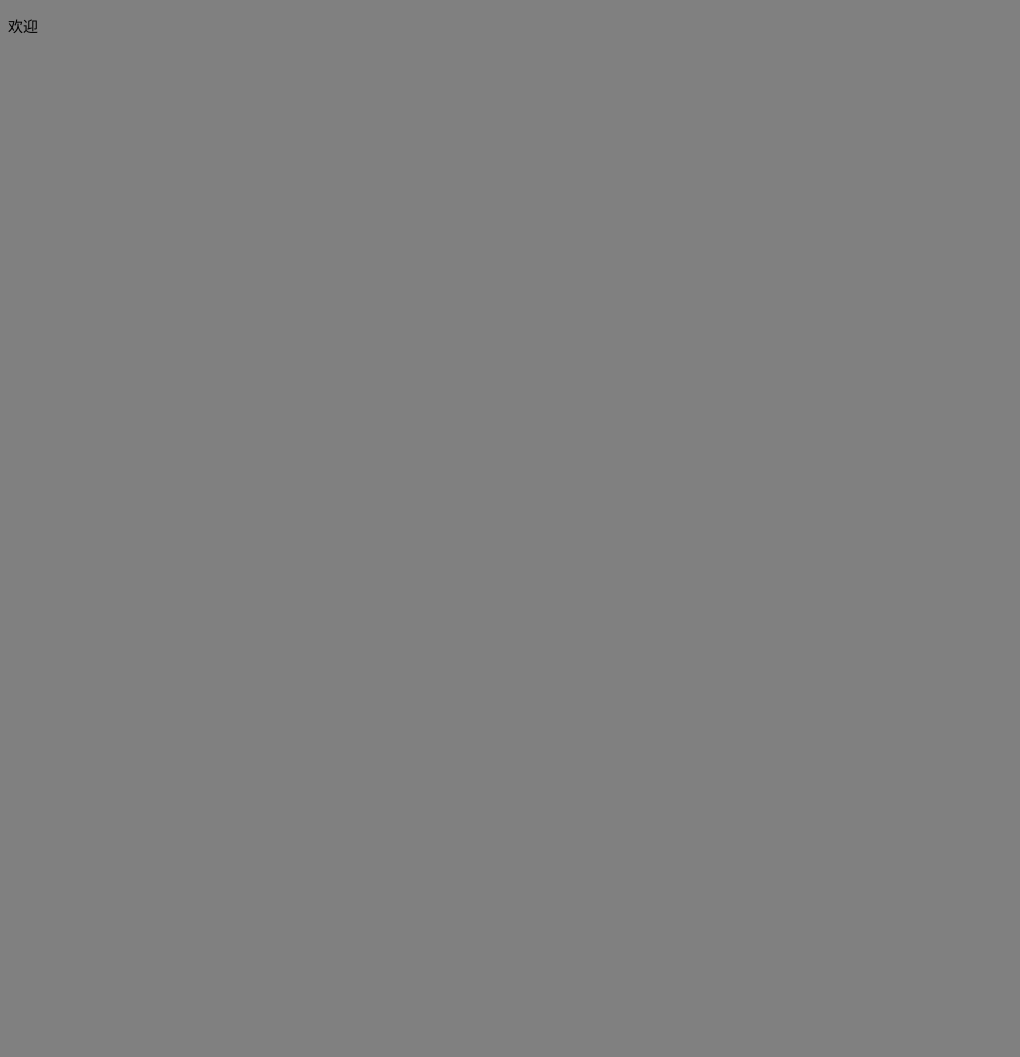
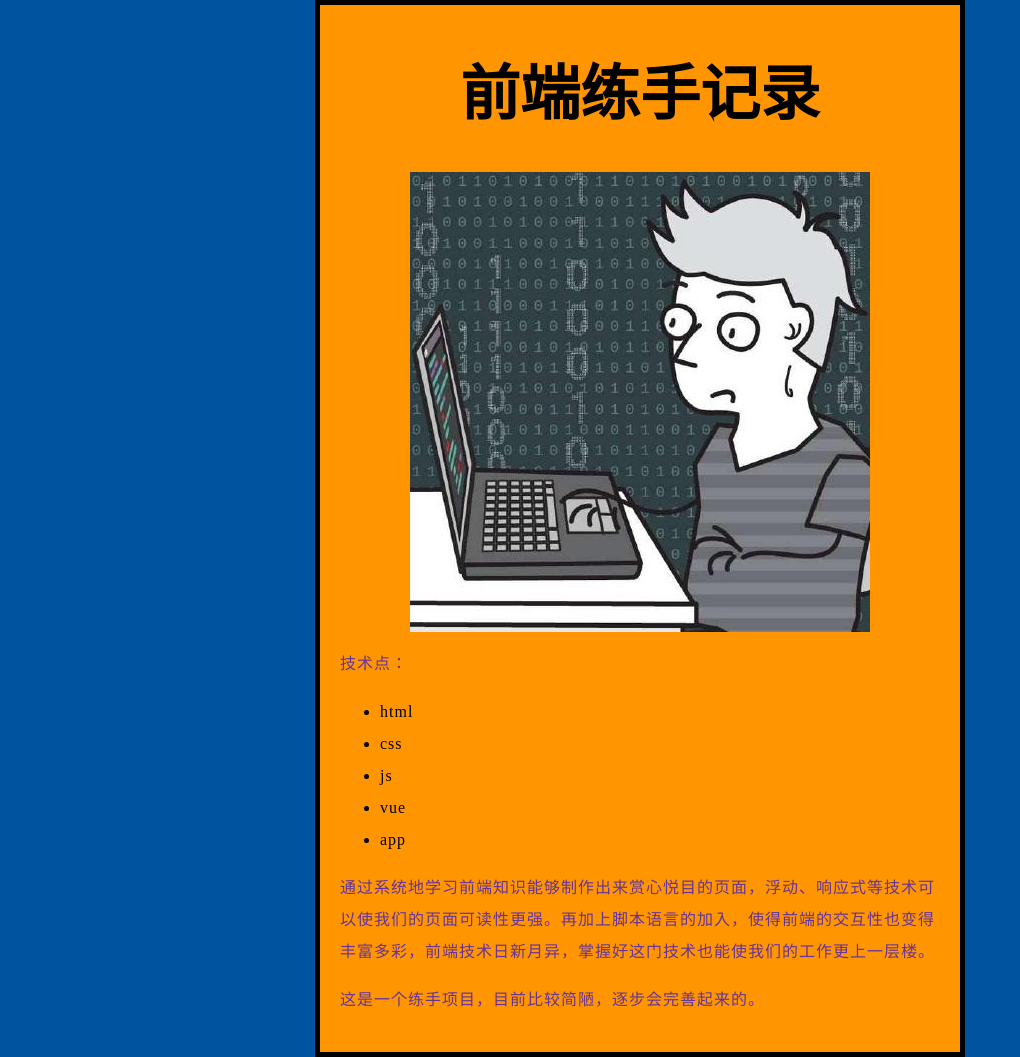
Before and after one commit to bigbosschenyibo/bigbosschenyibo.github.io, a plain HTML site: page index.html in a window 1280 px wide. Shown: the whole page, without its empty margins (0-1020 px from the left). Before the commit the page ends 800 px from the top, so only its background shows below. Drawn offline with Linux system fonts and the light colour scheme.

Commit message:
丰富网站

```diff
--- a/index.html
+++ b/index.html
@@ -5,9 +5,20 @@
     <meta name="viewport" content="width=device-width, initial-scale=1.0" />
     <title>欢迎</title>
     <link rel="stylesheet" href="styles/main.css" />
-    <script src="scripts/main.js"></script>
   </head>
   <body>
-    <p onclick="sayHello()">欢迎</p>
+    <h1 onclick="sayHello()">前端练习</h1>
+    <img src="images/header.jfif" alt="背景图">
+    <p>技术点：</p>
+    <ul>
+      <li>html</li>
+      <li>css</li>
+      <li>js</li>
+      <li>vue</li>
+      <li>app</li>
+    </ul>
+    <p>通过系统地学习前端知识能够制作出来赏心悦目的页面，浮动、响应式等技术可以使我们的页面可读性更强。再加上脚本语言的加入，使得前端的交互性也变得丰富多彩，前端技术日新月异，掌握好这门技术也能使我们的工作更上一层楼。</p>
+    <p>这是一个练手项目，目前比较简陋，逐步会完善起来的。</p>
+    <script src="scripts/main.js"></script>
   </body>
 </html>
--- a/scripts/main.js
+++ b/scripts/main.js
@@ -1,3 +1,16 @@
-function sayHello(){
-    alert('hello');
+let head = document.querySelector("h1");
+head.textContent = "前端练手记录";
+
+let image = document.querySelector("img");
+image.addEventListener("click", (s, e) => {
+  let imag_src = image.getAttribute("src");
+  if (imag_src === "images/header.jfif") {
+    image.src = "images/firefox-icon.png";
+  } else {
+    image.src = "images/header.jfif";
+  }
+});
+
+function sayHello() {
+  alert("hello");
 }
--- a/styles/main.css
+++ b/styles/main.css
@@ -1,4 +1,32 @@
-body{
-    background-color: gray;
-    font-size: 15px;
+html {
+    background-color: #00539f;
 }
+
+body {
+    width: 600px;
+    margin: 0 auto;
+    background-color: #ff9500;
+    padding: 0 20px 20px 20px;
+    border: 5px solid black;
+}
+
+img{
+    display: block;
+    margin: 0 auto;
+}
+
+h1 {
+    font-size: 60px;
+    text-align: center;
+}
+
+p {
+    color: rebeccapurple;
+}
+
+p,
+li {
+    font-size: 16px;
+    line-height: 2;
+    letter-spacing: 1px;
+}
```
Also changed, not shown: images/firefox-icon.png (added), images/header.jfif (added).
